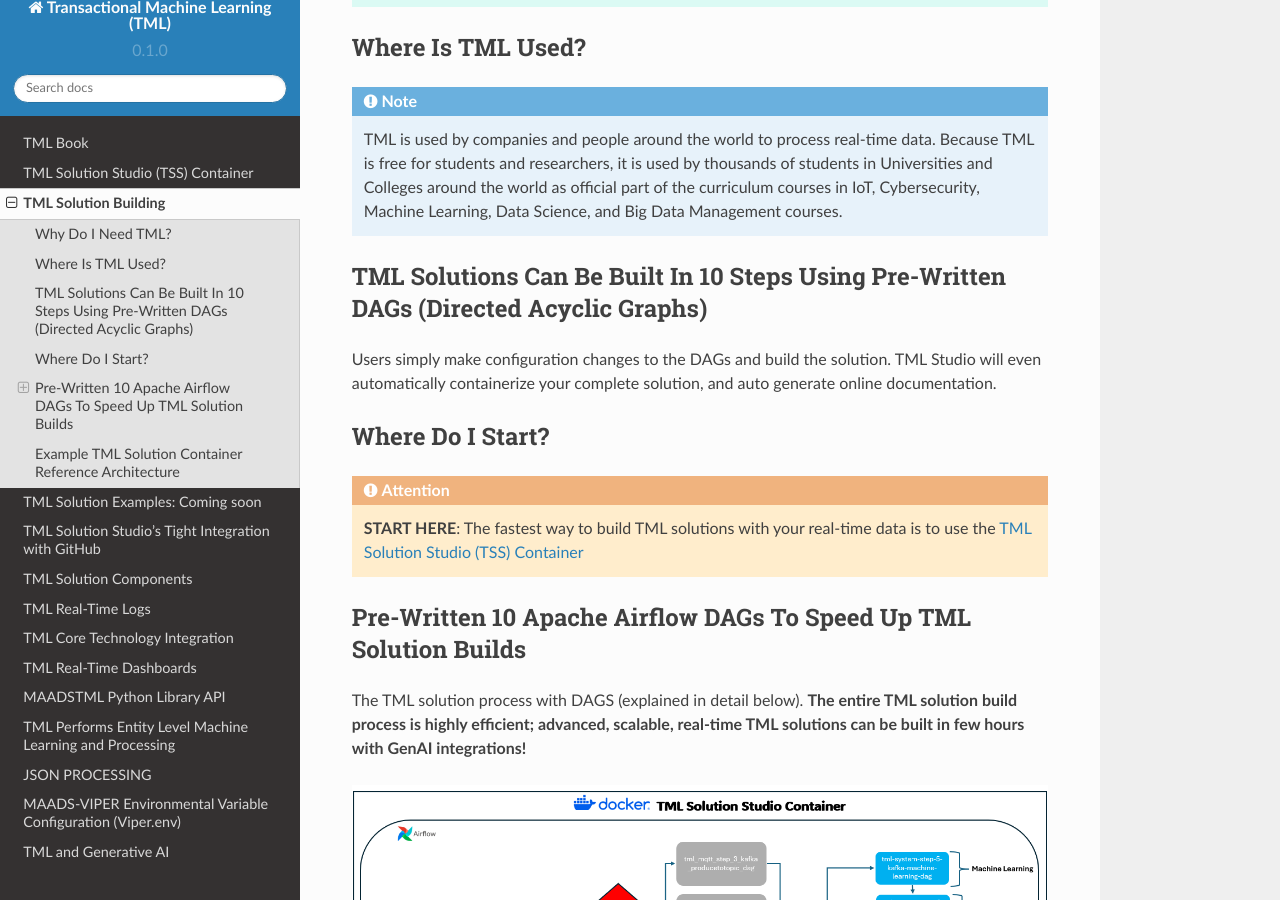
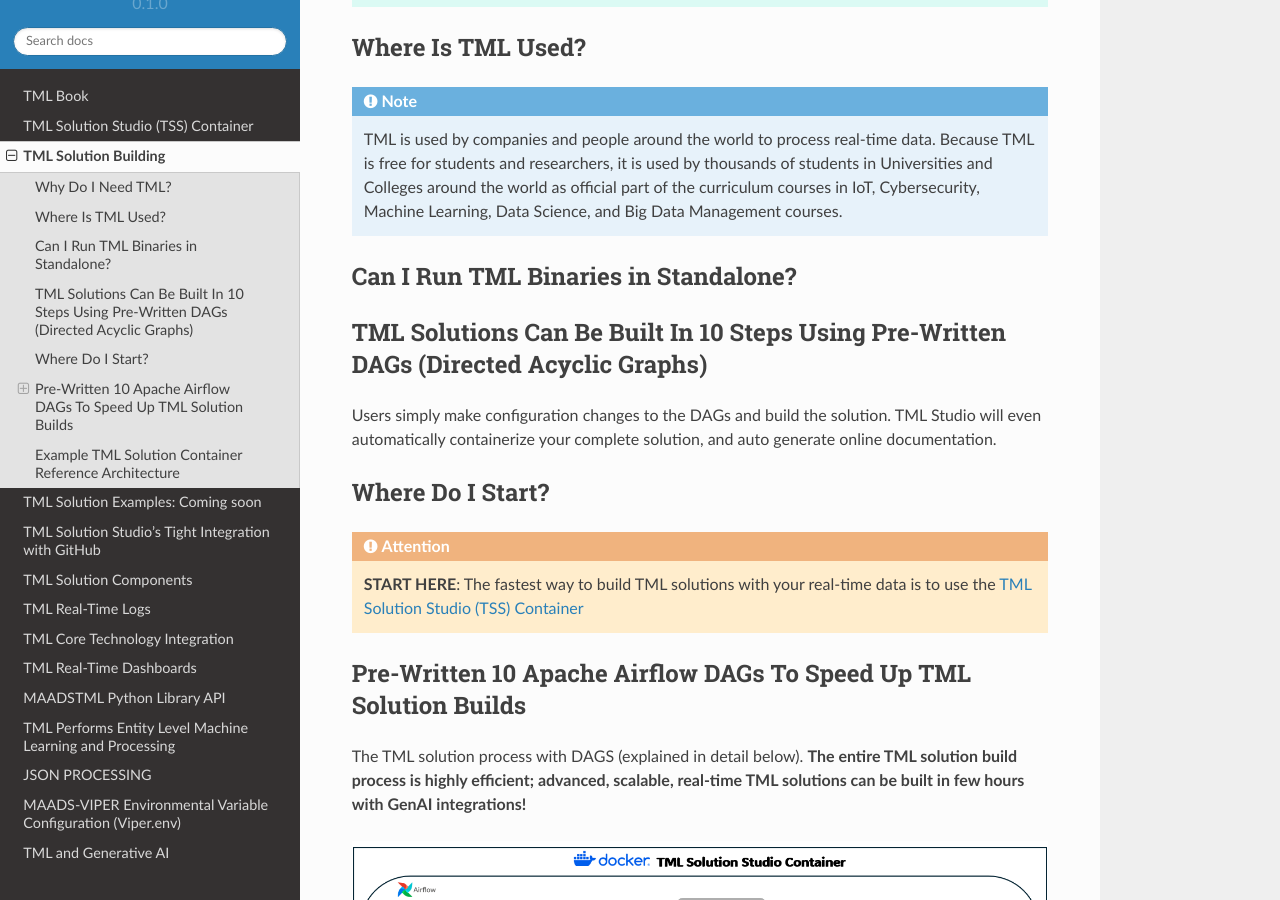
Before and after one commit to smaurice101/readthedocs, a Sphinx documentation site: the page built from docs/source/tmlbuilds.rst, in a window 1280 px wide and 900 px high, scrolled down 1078 px. Built offline with Sphinx 7.4.7 and the Read the Docs theme 2.0.0, drawn with Linux system fonts in a browser that asks for light colours; some of the changed lines change nothing that is shown.

Commit message:
Update tmlbuilds.rst

```diff
--- a/docs/source/tmlbuilds.rst
+++ b/docs/source/tmlbuilds.rst
@@ -38,6 +38,20 @@
    TML is used by companies and people around the world to process real-time data.  Because TML is free for students and researchers, it is used by thousands of
    students in Universities and Colleges around the world as official part of the curriculum courses in IoT, Cybersecurity, Machine Learning, Data Science, and
    Big Data Management courses.
+
+Can I Run TML Binaries in Standalone?
+------------------------------------
+
+.. note:
+    Yes, the :ref:`TML Solution Components` can be run as standalone.  If you want to learn more please view the Youtube:
+
+    1. `TML Crash Course Part 1: <https://youtu.be/yh-qUe5KnaA>`_
+
+    2. `TML Crash Course Part 2: <https://youtu.be/ol_BcXgoFVU>`_
+
+    3. `TML Crash Course Part 3: <https://youtu.be/u5mcX1xRsvk>`_
+
+    4. `TML Crash Course Part 4: <https://youtu.be/jSFDgOKdnbE>`_
 
 TML Solutions Can Be Built In 10 Steps Using Pre-Written DAGs (Directed Acyclic Graphs)
 ----------------------------------------------------------
```
